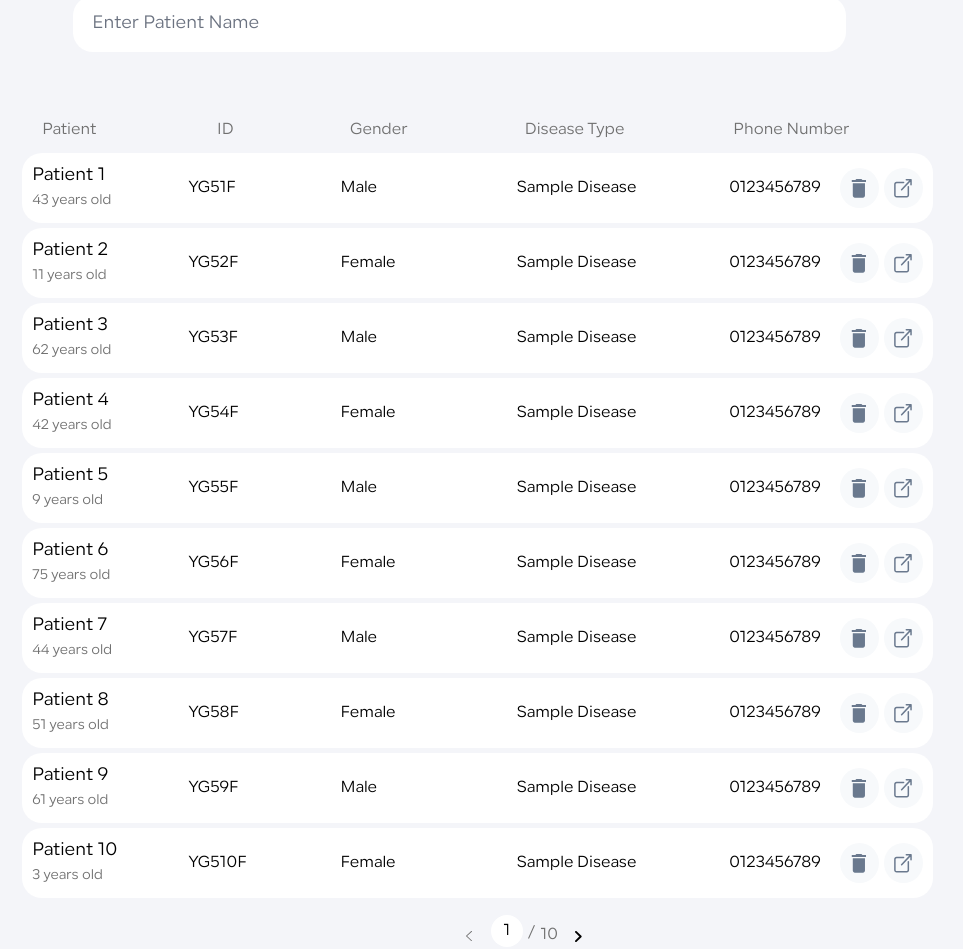
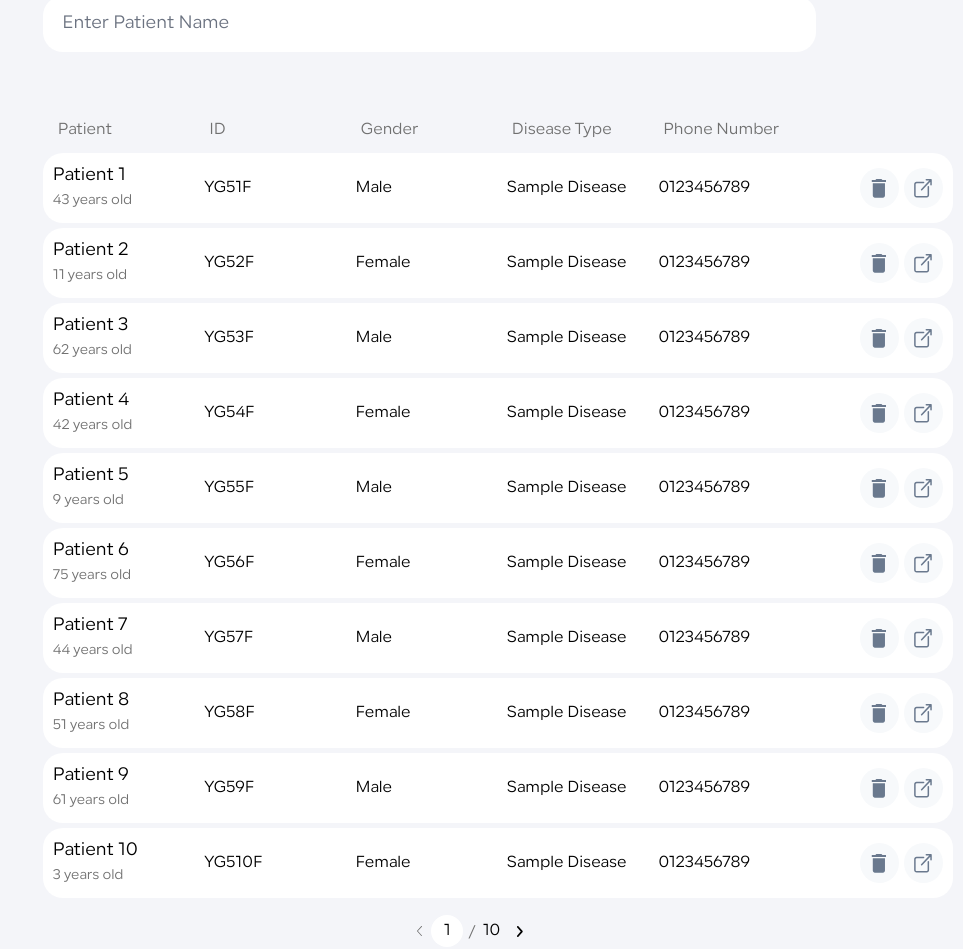
Before and after one commit to m-emadeddin/chemotherapy-management-system, a React (Create React App) app in the folder client-side/: page /select_patient in a window 1280 px wide. Shown: the part 220-1169 px from the top of the page, without its empty margins (142-1105 px from the left). Built offline with nearby package versions, Linux system fonts and the light colour scheme.

Commit message:
Modified spacings of patient info

```diff
--- a/client-side/src/components/PatientInfo/index.jsx
+++ b/client-side/src/components/PatientInfo/index.jsx
@@ -60,14 +60,14 @@ export default function PatientInfo({ patients }) {
         </div>
       </div>
 
-      <div className="patient-record flex w-full flex-col gap-[5px]">
-        <div className="p-[10px] w-full info-tablehead ">
-          <div className="w-[85%]  flex gap-2.5 justify-between">
-            <div className="w-[15%]">Patient</div>
-            <div className="w-[10%]">ID</div>
-            <div className="w-[15%]">Gender</div>
-            <div className="w-[19%]">Disease Type</div>
-            <div className="w-[18%]">Phone Number</div>
+      <div className="patient-record flex w-full flex-col gap-[5px] items-center">
+        <div className="p-[10px] w-[90%] info-tablehead ">
+          <div className="w-[85%] flex justify-between">
+            <div className="w-[20%]">Patient</div>
+            <div className="w-[20%]">ID</div>
+            <div className="w-[20%]">Gender</div>
+            <div className="w-[20%]">Disease Type</div>
+            <div className="w-[20%]">Phone Number</div>
           </div>
         </div>
         {currentPatients.map((patient) => (
@@ -99,8 +99,8 @@ export default function PatientInfo({ patients }) {
       )}
 
       {filteredPatients.length > 0 && (
-        <div className="container-xs mt-[15px] flex flex-col items-start pl-[435px] pr-14 md:px-5">
-          <div className="flex flex-wrap items-center">
+        <div className="container-xs mt-[15px] flex justify-center pr-14 md:px-5">
+          <div className="flex flex-wrap items-center justify-center">
             <Button
               disabled={currentPage === 1}
               onClick={() => goToPage(currentPage - 1)}
@@ -108,12 +108,12 @@ export default function PatientInfo({ patients }) {
               <Img
                 src="images/img_arrow_left_gray_600.svg"
                 alt="arrowleft"
-                className="mt-2.5 h-[11px] self-center"
+                className=" h-[11px] self-center"
               />
             </Button>
             <Text
               as="p"
-              className="ml-2.5 flex h-[32px] w-[32px] items-center justify-center rounded-[16px] bg-white-A700 text-center !font-light"
+              className="flex h-[32px] w-[32px] items-center justify-center rounded-[16px] bg-white-A700 text-center !font-light"
             >
               {currentPage}
             </Text>
@@ -125,7 +125,7 @@ export default function PatientInfo({ patients }) {
             </Text>
             <Text
               as="p"
-              className="ml-[5px] h-[17px] w-[16px] !font-light !text-gray-600 items-center justify-center"
+              className="flex h-[32px] w-[32px] items-center justify-center text-center !font-light"
             >
               {totalPages}
             </Text>
@@ -136,7 +136,7 @@ export default function PatientInfo({ patients }) {
               <Img
                 src="images/img_arrow_right.svg"
                 alt="arrowright"
-                className="ml-2.5 mt-2.5 h-[11px] self-center "
+                className="h-[11px] self-center "
               />
             </Button>
           </div>
--- a/client-side/src/components/PatientTable/index.jsx
+++ b/client-side/src/components/PatientTable/index.jsx
@@ -8,18 +8,16 @@ export default function PatientTable({ patient, onClickMap }) {
       <Link
         to={"/patient"}
         state={{ selectedPatient: patient }}
-        className="w-[85%] flex justify-between "
+        className="w-[85%] flex justify-between items-center"
       >
-        <div className="w-[26%]">
+        <div className="w-[20%]">
           <div className="name">{patient.name}</div>
           <div className="age">{patient.age} years old</div>
         </div>
-        <div className="flex w-full justify-between items-center">
-          <div className="info w-[10%]">{patient.id}</div>
-          <div className="info w-[14%]">{patient.gender}</div>
-          <div className="info w-[20%]">{patient.diseaseType}</div>
-          <div className="info w-[10%]">{patient.phoneNumber}</div>
-        </div>
+        <div className="info w-[20%]">{patient.id}</div>
+        <div className="info w-[20%]">{patient.gender}</div>
+        <div className="info w-[20%]">{patient.diseaseType}</div>
+        <div className="info w-[20%]">{patient.phoneNumber}</div>
       </Link>
       <div className="flex items-center">
         <Button size="md" shape="circle" className="action-button">
--- a/client-side/src/pages/SelectPatient/index.jsx
+++ b/client-side/src/pages/SelectPatient/index.jsx
@@ -29,7 +29,7 @@ export default function SelectPatientPage() {
         />
       </Helmet>
 
-      <div className="ml-[60px] flex w-[87%] flex-col items-end md:ml-0 md:w-full md:p-5 mt-[100px]">
+      <div className="flex w-[87%] flex-col items-end md:ml-0 md:w-full md:p-5 mt-[100px]">
         <Heading as="h1" className="self-start">
           Patient List
         </Heading>
```
